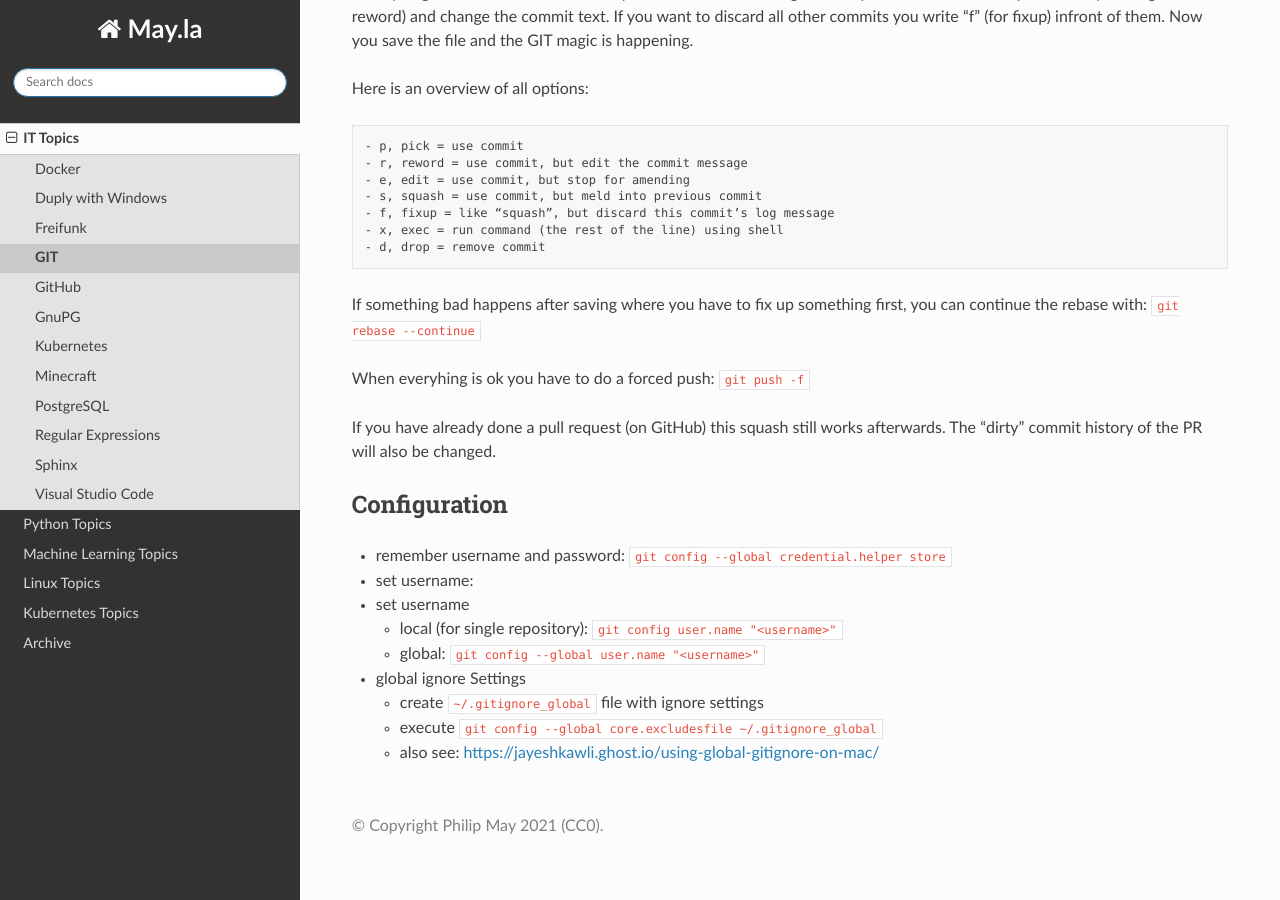
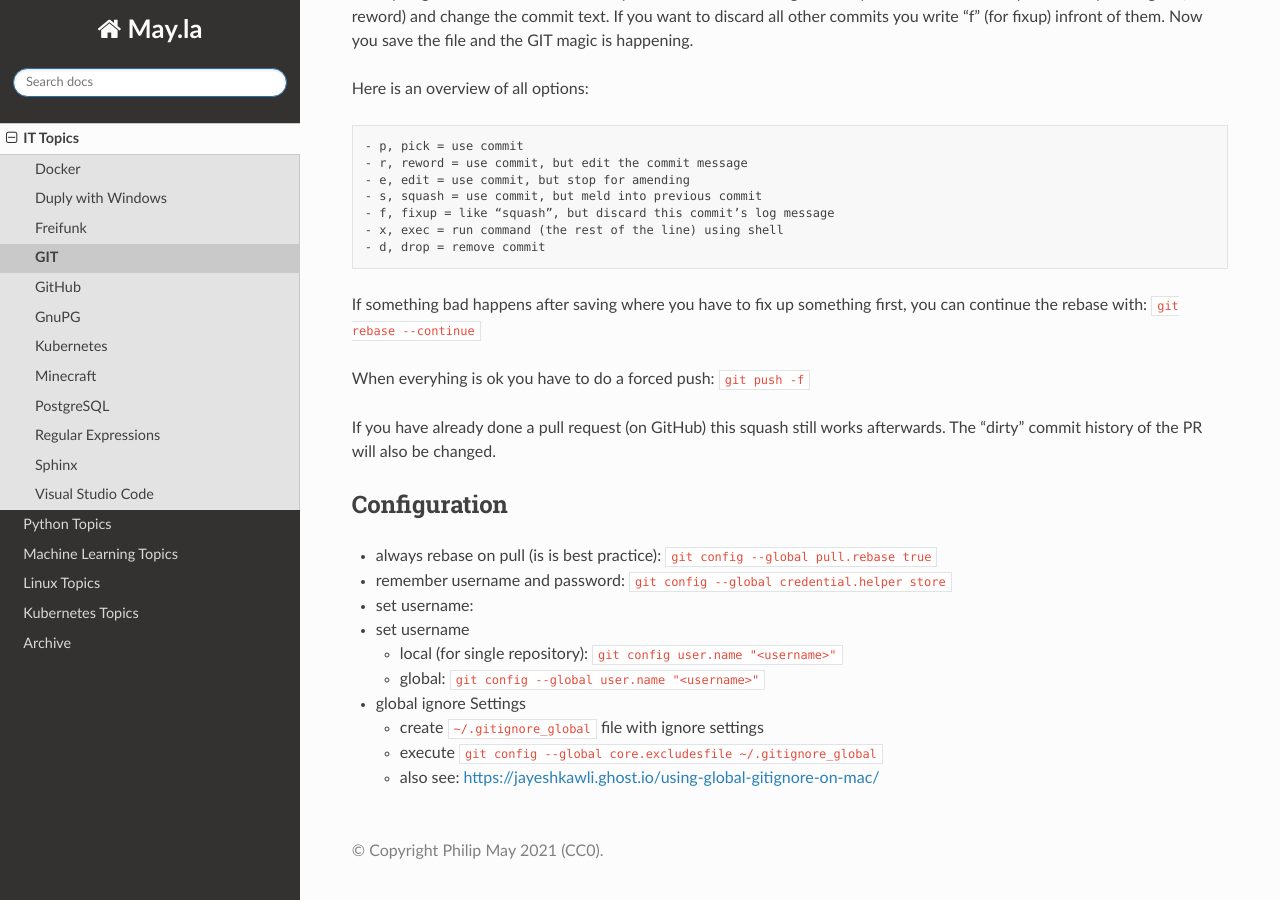
Before and after one commit to PhilipMay/May.la, a Sphinx documentation site: the page built from source/it/git.md, in a window 1280 px wide and 900 px high, scrolled down 3098 px. Built offline with Sphinx 7.4.7 and the Read the Docs theme 2.0.0, drawn with Linux system fonts in a browser that asks for light colours.

Commit message:
Update git.md

```diff
--- a/source/it/git.md
+++ b/source/it/git.md
@@ -147,6 +147,7 @@ works afterwards. The “dirty” commit history of the PR will also be
 changed.
 
 ## Configuration
+- always rebase on pull (is is best practice): ` git config --global pull.rebase true `
 - remember username and password: `git config --global credential.helper store`
 - set username:
 - set username
```
